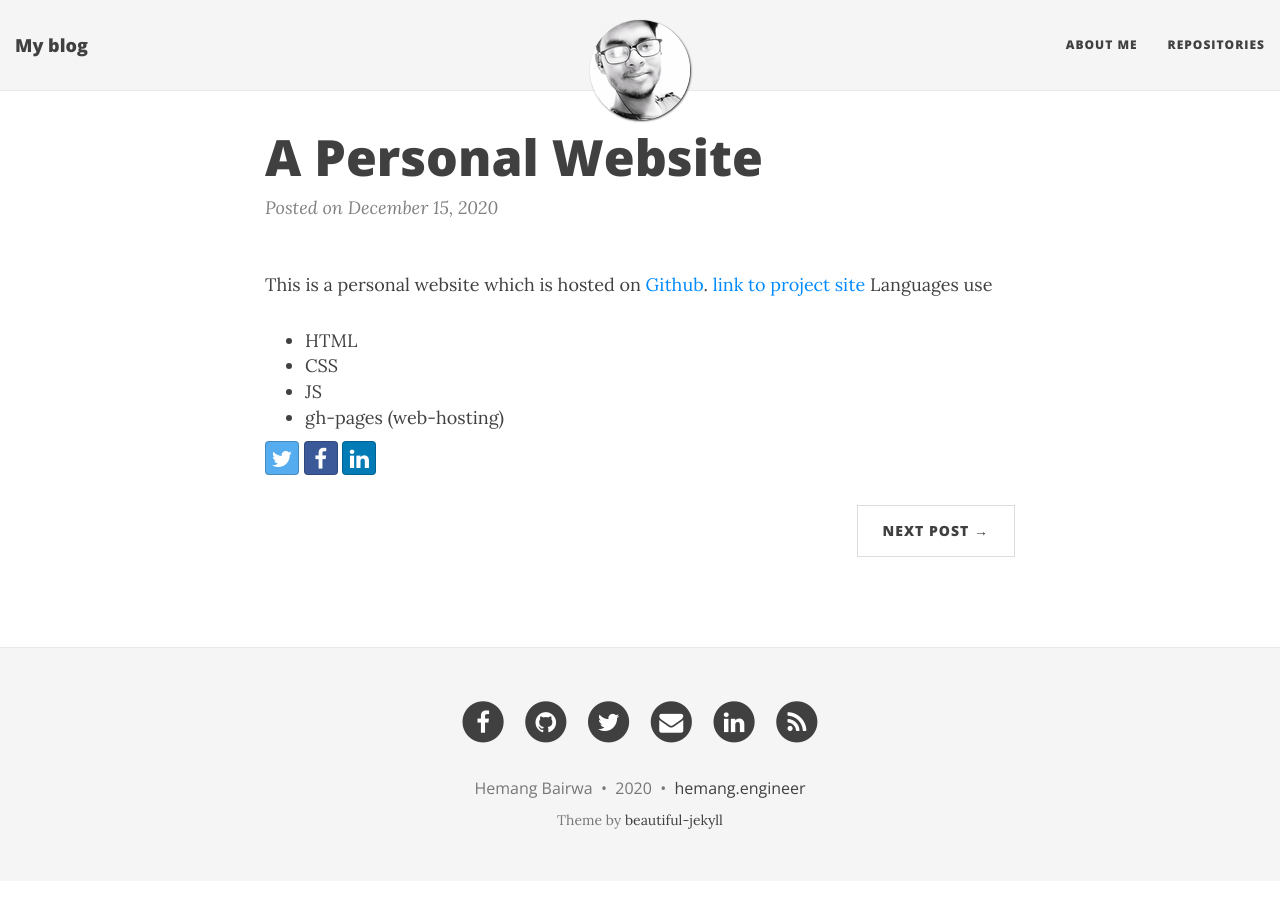
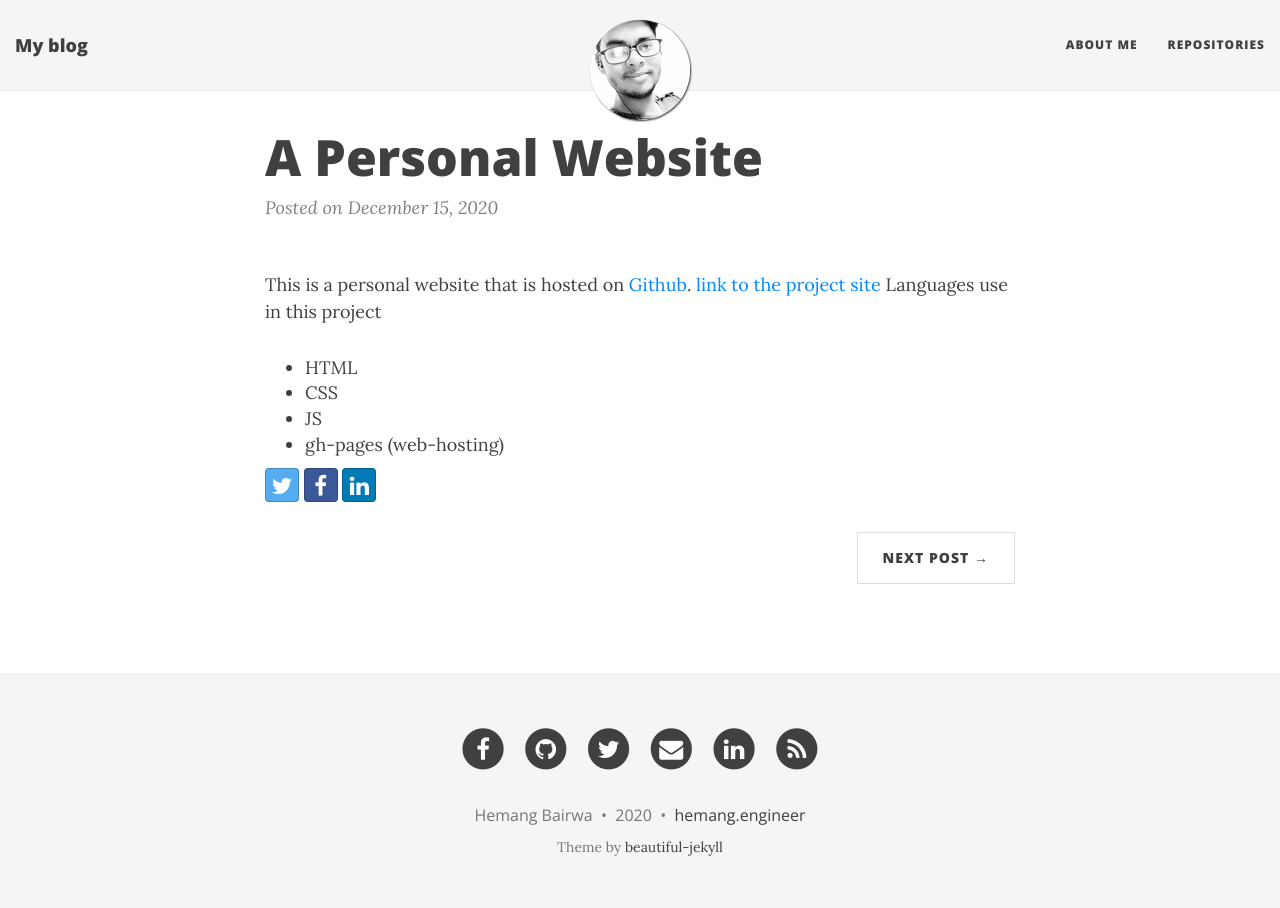
Before and after one commit to hemang-2001/blog, a Jekyll site: the page built from _posts/2020-12-15-A -Personal-Website.markdown, in a window 1280 px wide. Built offline with Jekyll 4.4.1, drawn with Linux system fonts in a browser that asks for light colours; nearby versions of some CDN libraries.

Commit message:
Update from Forestry.io Hemang Bairwa updated _posts/2020-12-15-A -Personal-Website.markdown

```diff
--- a/_posts/2020-12-15-A -Personal-Website.markdown
+++ b/_posts/2020-12-15-A -Personal-Website.markdown
@@ -1,11 +1,11 @@
 ---
 layout: post
 title: A Personal Website
+
 ---
-This is a personal website which is hosted on [Github](https://github.com).
-  [link to project site](https://hemang.engineer)
-Languages use
-  - HTML
-  - CSS
-  - JS
-  - gh-pages (web-hosting)
+This is a personal website that is hosted on [Github](https://github.com). [link to the project site](https://hemang.engineer) Languages use in this project
+
+* HTML
+* CSS
+* JS
+* gh-pages (web-hosting)
```
